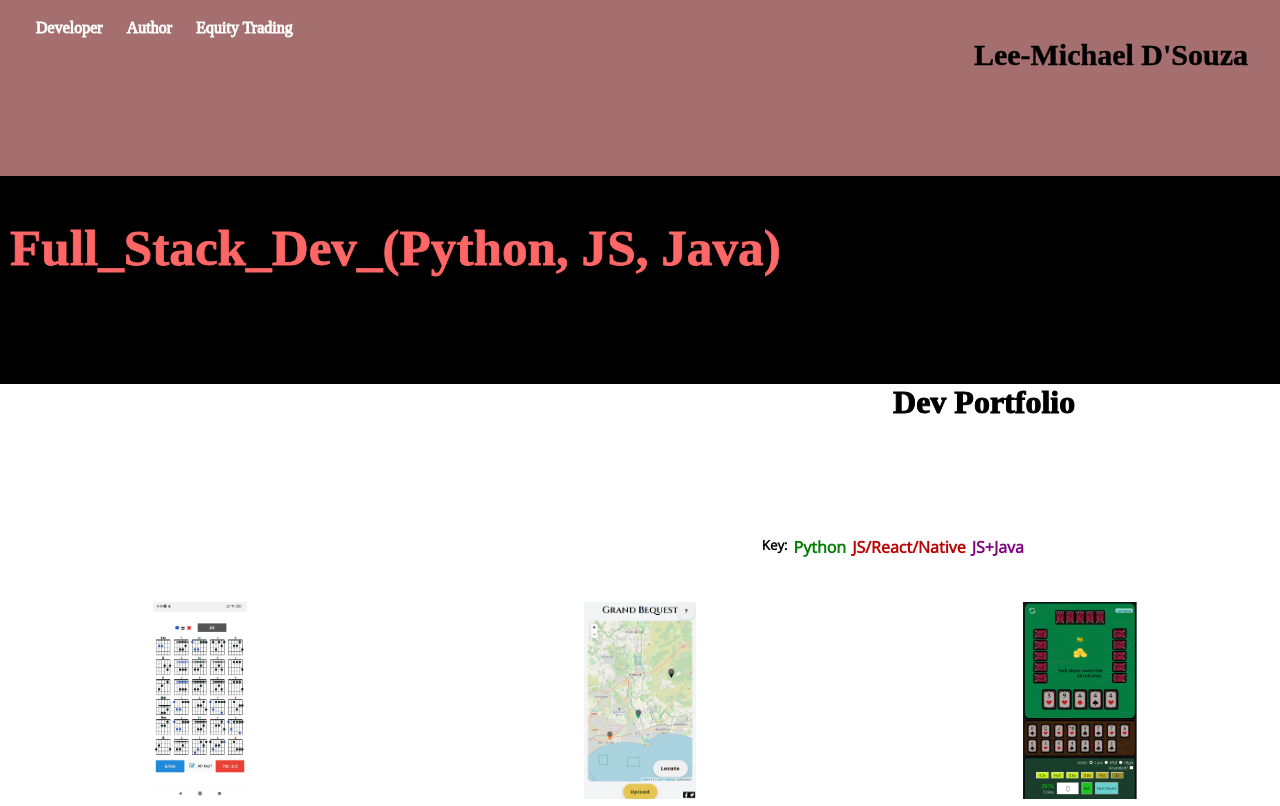
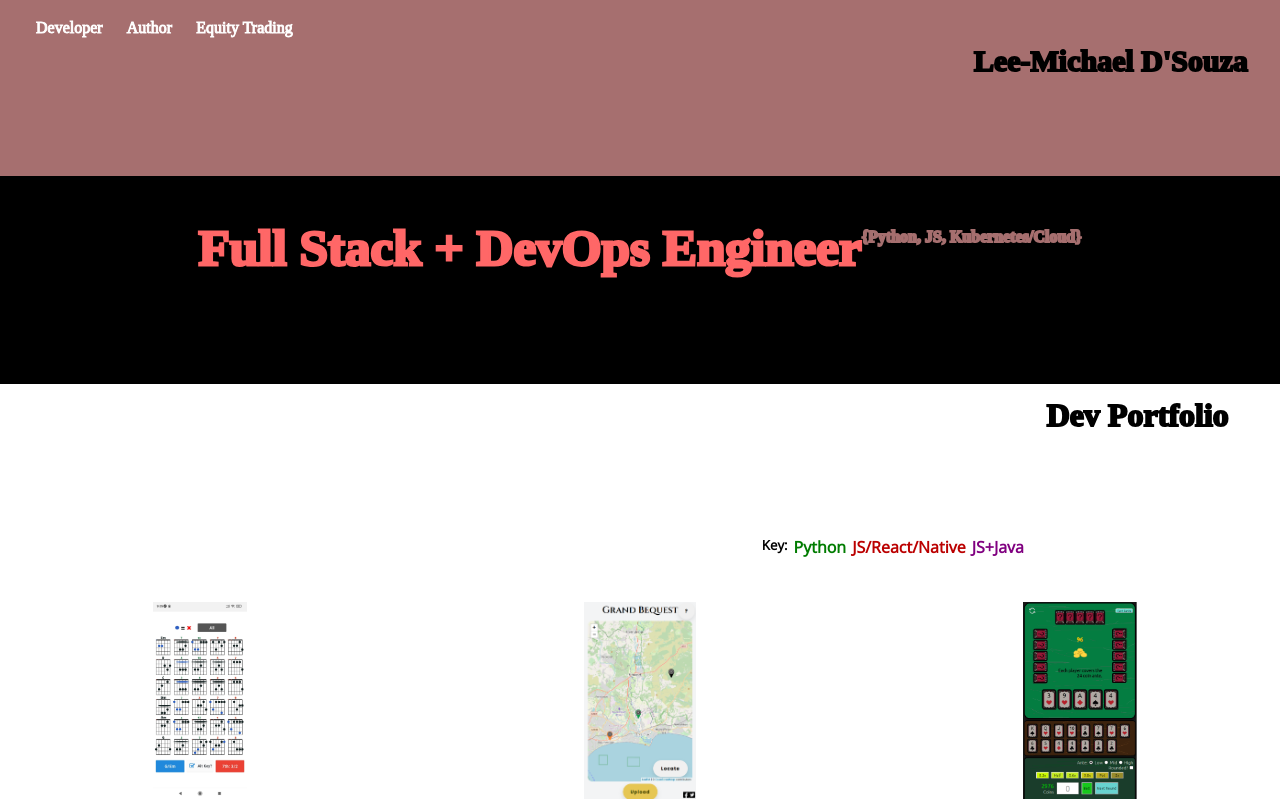
Before and after one commit to rimichaeru/portfolio-website, a website: page index.html in a window 1280 px wide. Shown: the top 806 px of the page. Drawn offline with nearby package versions, Linux system fonts and the light colour scheme; a web font is replaced by a local one.

Commit message:
feat: change page layout spacing

```diff
--- a/index.html
+++ b/index.html
@@ -31,8 +31,9 @@
       <div class="left-grid">
         <div class="title__upper-bg">
           <h2 class="title__upper-bg--heading">
-            Full_Stack_Dev_(Python, JS, Java)
+            Full Stack + DevOps Engineer
           </h2>
+          <h4 class="title__upper-bg--subheading"> {Python, JS, Kubernetes/Cloud}</h4>
         </div>
 
         <div class="title__lower-bg">
@@ -474,7 +475,7 @@
         data-icon="ic:baseline-copyright"
         style="font-size: 24px; color: rgb(0, 0, 0)"
       ></span>
-      <p class="footer__copy__year">2021</p>
+      <p class="footer__copy__year">2024</p>
     </div>
   </footer>
 </html>
--- a/src/_components.scss
+++ b/src/_components.scss
@@ -91,7 +91,7 @@
 }
 
 .top__header {
-  margin-top: -2.4%;
+  margin-top: 1vh;
   -webkit-animation: fade-in 3s;
 
   & > * {
@@ -100,7 +100,8 @@
   }
 
   &--head {
-    font-size: 4vw;
+    font-size: 5vh;
+    -webkit-text-stroke: 2px;
   }
 
   &--sub {
@@ -114,10 +115,20 @@
     display: flex;
     // align-items: flex-end;
     font-family: $font-title;
-    font-size: 6vh;
-    -webkit-text-stroke: 0.8px;
+    font-size: 5vh;
+    -webkit-text-stroke: 3px;
     color: $color-primary;
-    height: 80%;
+    height: 75%;
+  }
+
+  &__upper-bg--subheading {
+    display: flex;
+    // align-items: flex-end;
+    font-family: $font-title;
+    font-size: 2vh;
+    -webkit-text-stroke: 2px;
+    color: $color-primary-dark;
+    height: 75%;
   }
 
   &__lower-bg--subheading {
@@ -126,10 +137,11 @@
     // align-items: flex-start;
     font-family: $font-title;
     font-size: 4vh;
-    -webkit-text-stroke: 1px;
+    -webkit-text-stroke: 2px;
     -webkit-text-stroke-color: black;
     height: 20%;
-    margin-right: 16%;
+    margin-right: 4%;
+    margin-top: 1%;
   }
 }
 
@@ -238,7 +250,7 @@
   }
 
   .top__header {
-    margin-top: 6vw;
+    margin-top: 7vw;
 
     &--head {
       font-size: 5vw;
--- a/src/_layouts.scss
+++ b/src/_layouts.scss
@@ -7,12 +7,12 @@
 
 .top {
   display: flex;
-  // height: 66vh;
-  height: 40vh;
+  height: 15vh;
   justify-content: flex-end;
   background-color: $color-primary-dark;
   text-align: end;
   padding: 16px;
+  padding-top: 2.8vh;
 }
 
 .navi {
@@ -38,10 +38,9 @@
 
   &__upper-bg {
     display: flex;
-    justify-content: flex-start;
+    justify-content: center;
     align-items: flex-end;
-    height: 32vh;
-    padding-left: 10px;
+    height: 15vh;
     background-color: black;
   }
 
@@ -122,10 +121,16 @@
 }
 
 @media screen and (max-width: $breakpoint-mobile) {
+  .top {
+    height: 12vh;
+    padding-top: 2.2vh;
+  }
+
   .title {
     &__upper-bg {
-      height: 20vh;
-      padding-left: 10px;
+      height: 18vh;
+      padding-left: 20px;
+      padding-right: 20px;
       background-color: black;
     }
   }
```
Also changed, not shown: src/main.css, 1 other file.
